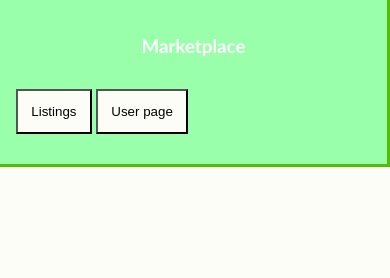
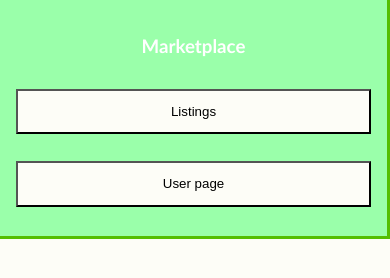
Before and after one commit to radonslip/CI536-Marketplace, a plain HTML site: page frontend/authenticated/listing.html in a window 390 px wide. Drawn offline with Linux system fonts and the light colour scheme; files whose address does not match are found by name.

Commit message:
Add files via upload

```diff
--- a/frontend/authenticated/home.css
+++ b/frontend/authenticated/home.css
@@ -122,7 +122,12 @@ main {
 
     #sidebar{
         border-bottom-style: solid;
+
         border-color: rgb(84, 190, 2);
+    }
+
+    Button{
+        width: 100%;
     }
 
 }
```
